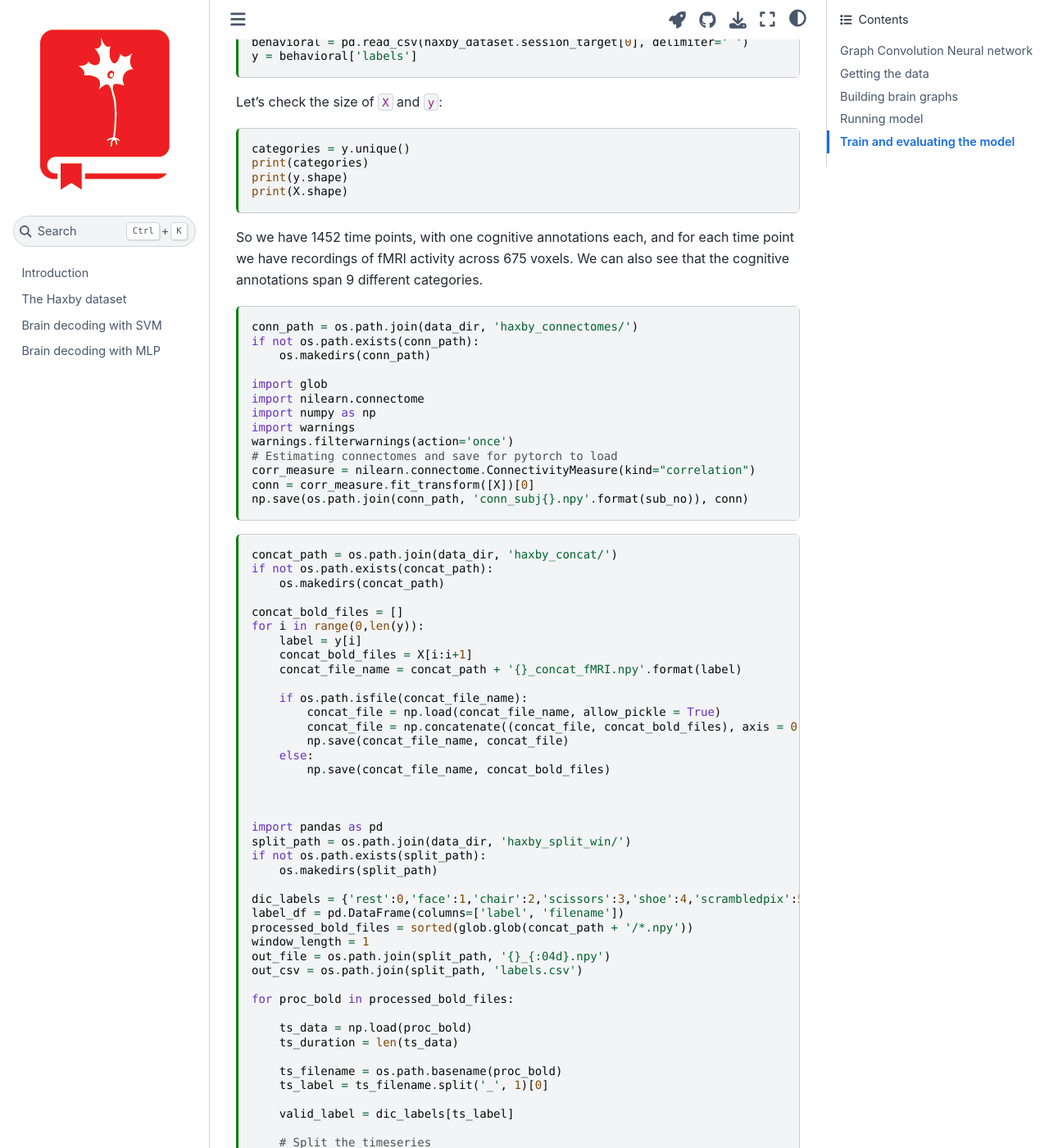
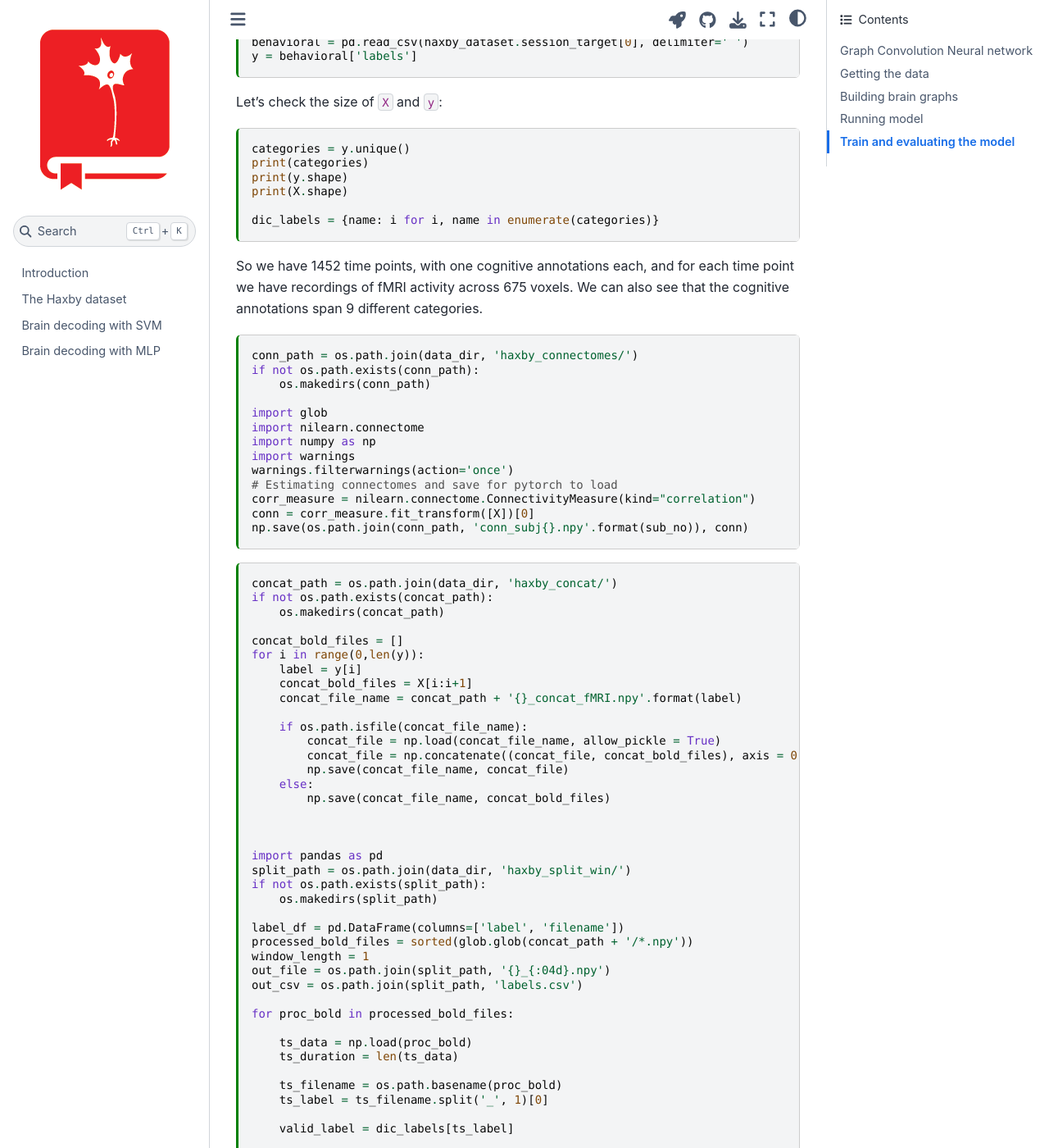
Before and after one commit to main-educational/brain_encoding_decoding, a Jupyter Book: the page built from content/gcn_decoding.md, in a window 1280 px wide and 1400 px high, scrolled down 1180 px. Shown: the whole window at 82% size. Built offline with Jupyter Book 1.0.4 settings and Sphinx 7.4.7 and the Sphinx Book theme 1.1.4, drawn with Linux system fonts in a browser that asks for light colours; pages that are not in the unit, such as notebooks, are missing from menus; comment, search, counter and statistics services are not loaded; cross-references to code outside the pages are shown as plain code; some of the changed text lies outside the part shown.

Commit message:
Output layer node should match number of classes
After this correction, the accuracy rate got to 99%

````diff
--- a/content/gcn_decoding.md
+++ b/content/gcn_decoding.md
@@ -63,6 +63,8 @@ categories = y.unique()
 print(categories)
 print(y.shape)
 print(X.shape)
+
+dic_labels = {name: i for i, name in enumerate(categories)}
 ```
 
 So we have 1452 time points, with one cognitive annotations each, and for each time point we have recordings of fMRI activity across 675 voxels. We can also see that the cognitive annotations span 9 different categories.
@@ -108,7 +110,6 @@ split_path = os.path.join(data_dir, 'haxby_split_win/')
 if not os.path.exists(split_path):
     os.makedirs(split_path)
 
-dic_labels = {'rest':0,'face':1,'chair':2,'scissors':3,'shoe':4,'scrambledpix':5,'house':6,'cat':7,'bottle':8}
 label_df = pd.DataFrame(columns=['label', 'filename'])
 processed_bold_files = sorted(glob.glob(concat_path + '/*.npy'))
 window_length = 1
@@ -214,7 +215,8 @@ graph = make_group_graph(connectomes, self_loops=False, k=8, symmetric=True)
 ## Running model
 __*Time windows*__
 
-For the GCN model in order to run the model on different sizes of input, we will concatenate bold data of the same stimuli and save it in a single file.
+For the
+GCN model in order to run the model on different sizes of input, we will concatenate bold data of the same stimuli and save it in a single file.
 
 It means that we need to extract the fmri time-series for each trial using the event design labels.
 
@@ -227,7 +229,10 @@ TR is cycle time between corresponding points in fMRI.
 from gcn_model import GCN
 
 window_length = 1
-gcn = GCN(graph.edge_index, graph.edge_attr, n_timepoints=window_length)
+gcn = GCN(graph.edge_index,
+          graph.edge_attr,
+          n_timepoints=window_length,
+          n_classes=len(categories))
 gcn
 ```
 
````
